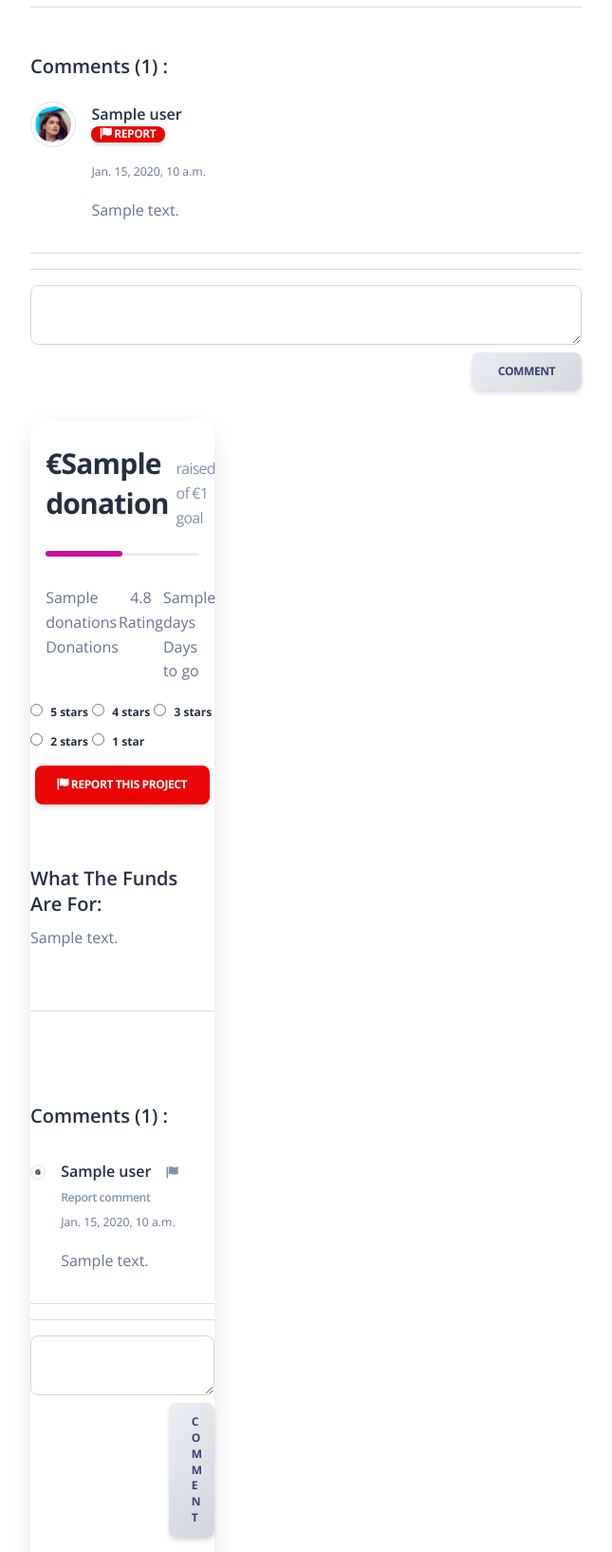
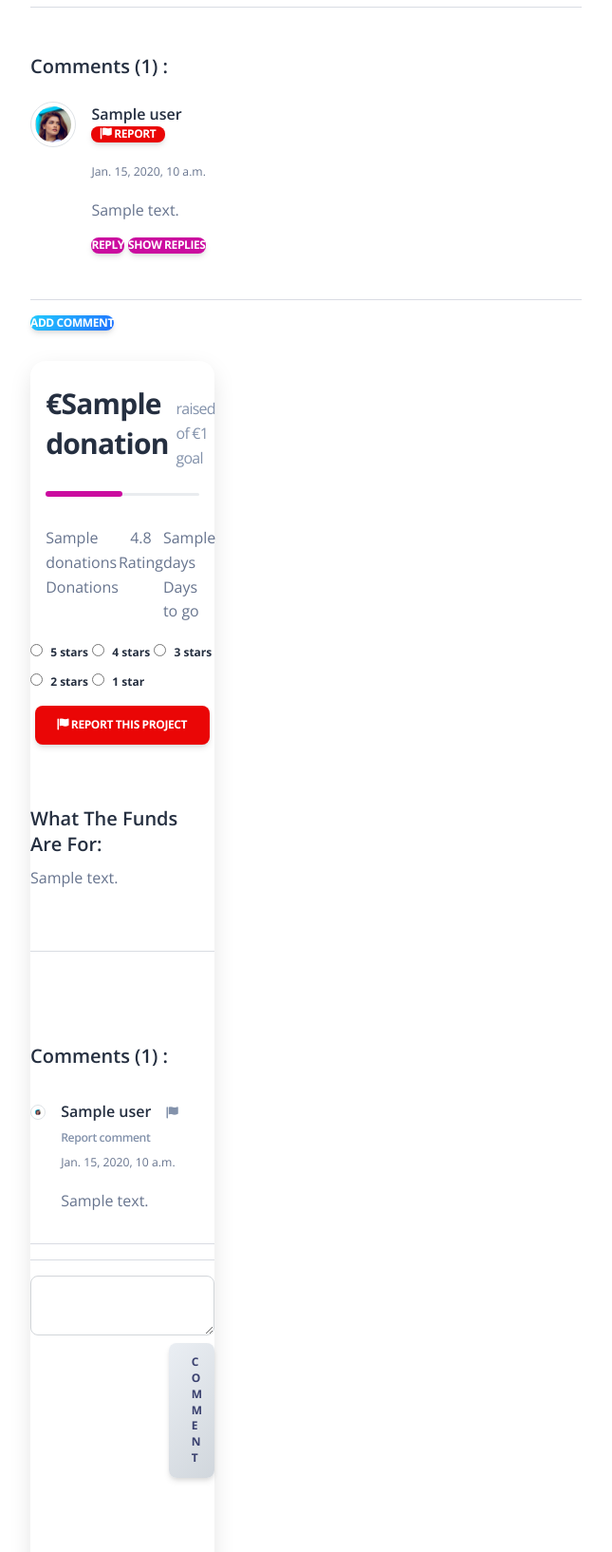
Before and after one commit to reemadelsamak/crowdfunding-app, a Django app: template apps/templates/home/project-details.html in a window 1280 px wide. Shown: the part 764-2398 px from the top of the page at 95% size, without its empty margins (110-755 px from the left). Run offline with Django 4.2, Linux system fonts and the light colour scheme; the template is opened without the code that fills it: most values are stand-ins (such as "Sample title", 1, 10 or a date in 2020); grey boxes marked "Sample" are stand-in pictures; some libraries are stand-ins or nearby versions.

Commit message:
solve conflict

```diff
--- a/apps/home/models.py
+++ b/apps/home/models.py
@@ -95,6 +95,8 @@ class Reply(models.Model):
     reply = models.CharField(max_length=30)
     comment = models.ForeignKey(Comment, on_delete=models.CASCADE)
     user = models.ForeignKey(Register, on_delete=models.CASCADE)
+    created_at = models.DateTimeField(auto_now_add=True)
+
 
 
 class Rate(models.Model):
--- a/apps/home/urls.py
+++ b/apps/home/urls.py
@@ -14,6 +14,7 @@ urlpatterns = [
     path('project-details/<int:project_id>/comment', views.create_comment, name = 'create_comment'),
     path('project-details/<int:project_id>/report', views.add_report, name = 'create_report'),
     path('project-details/<int:comment_id>/report_comment', views.add_comment_report, name = 'create_comment_report'),
+    path('project-details/<int:comment_id>/reply', views.create_comment_reply, name = 'create_comment_reply'),
 
 
     # Matches any html file
--- a/apps/templates/home/project-details.html
+++ b/apps/templates/home/project-details.html
@@ -120,6 +120,82 @@
                           <p class="comment-content">
                            {{comment.comment}}
                           </p>
+
+                          <p>
+                            <a class="btn btn-primary p-0" data-toggle="collapse" href="#collapseExample" role="button" aria-expanded="false" aria-controls="collapseExample">
+                              reply
+                            </a>
+
+
+                            <a class="btn btn-primary p-0" data-toggle="collapse" href="#collapseExample2" role="button" aria-expanded="false" aria-controls="collapseExample">
+                              show replies
+                            </a>
+
+                          </p>
+                          <div class="collapse" id="collapseExample">
+
+                              {%for fields in reply_form%}
+                              <form class="d-flex flex-column align-items-end" method="post" action={% url 'create_comment_reply' comment.id %}>
+                                {% csrf_token %}
+                                <textarea
+                                  id=""
+                                  name="{{fields.name}}"
+                                  rows="2"
+                                  class="col-md-12 form-control"
+                                ></textarea>
+                                <button
+                                  type="submit"
+                                  class="btn bg-gradient-light w-20 mt-2"
+                                >
+                                  reply
+                                </button>
+                              </form>
+
+                              {%endfor%}
+
+                          </div>
+                          <div class="collapse" id="collapseExample2">
+
+                            <hr class="my-0" />
+
+
+
+                            <ul class="list-unstyled mt-1">
+
+                              {%for reply in replies%}
+                              {%if reply.comment_id == comment.id  %}
+
+
+                                <li class=" mt-1">
+                                  <div class="comment d-flex">
+                                    <div class="col-md-1">
+                                      <img
+                                        class="rounded-circle img-thumbnail"
+                                        src="../../static/assets/img/marie.jpg"
+                                      />
+                                    </div>
+
+                                    <div class="col-md-8 mx-3">
+                                      <h6 class="comment-header mb-0">
+                                        {{ reply.user.name }}
+
+
+
+                                      </h6>
+                                      <p class="comment-time">
+                                        <small><small>{{ reply.created_at }}</small></small>
+                                      </p>
+                                      <p class="comment-content">
+                                       {{reply.reply}}
+                                      </p>
+                                      </li>
+
+                            {%else%}
+                            {%endif%}
+                            {%endfor%}
+                            </ul>
+
+                        </div>
                         </div>
                       </div>
                       <hr />
@@ -128,7 +204,17 @@
                     {%endfor%}
 
 
-                  <hr />
+
+                  <p>
+                    <a class="btn bg-gradient-info p-0 " data-toggle="collapse" href="#collapseExample3" role="button" aria-expanded="false" aria-controls="collapseExample">
+                      add comment
+                    </a>
+
+
+
+                  </p>
+                  <div class="collapse" id="collapseExample3">
+
 
                     <form class="d-flex flex-column align-items-end" method="post" action={% url 'create_comment' project.id %}>
                       {% csrf_token %}
@@ -145,6 +231,8 @@
                         Comment
                       </button>
                     </form>
+                </div>
+
                 </ul>
 
 
--- a/apps/templates/layouts/base.html
+++ b/apps/templates/layouts/base.html
@@ -16,6 +16,9 @@
       rel="canonical"
       href="https://appseed.us/ui-kit/soft-ui-design-system"
     />
+    <script src="https://code.jquery.com/jquery-3.2.1.slim.min.js" integrity="sha384-KJ3o2DKtIkvYIK3UENzmM7KCkRr/rE9/Qpg6aAZGJwFDMVNA/GpGFF93hXpG5KkN" crossorigin="anonymous"></script>
+<script src="https://cdn.jsdelivr.net/npm/popper.js@1.12.9/dist/umd/popper.min.js" integrity="sha384-ApNbgh9B+Y1QKtv3Rn7W3mgPxhU9K/ScQsAP7hUibX39j7fakFPskvXusvfa0b4Q" crossorigin="anonymous"></script>
+<script src="https://cdn.jsdelivr.net/npm/bootstrap@4.0.0/dist/js/bootstrap.min.js" integrity="sha384-JZR6Spejh4U02d8jOt6vLEHfe/JQGiRRSQQxSfFWpi1MquVdAyjUar5+76PVCmYl" crossorigin="anonymous"></script>
 
     <title>
       Django Soft UI Design System - {% block title %}{% endblock %} | AppSeed
```
Also changed, not shown: apps/home/forms.py (+7 -1 lines), apps/home/views.py (+23 -2 lines), apps/home/migrations/0010_auto_20220501_0409.py (added). Lines whose indentation alone changed are shown as unchanged.
